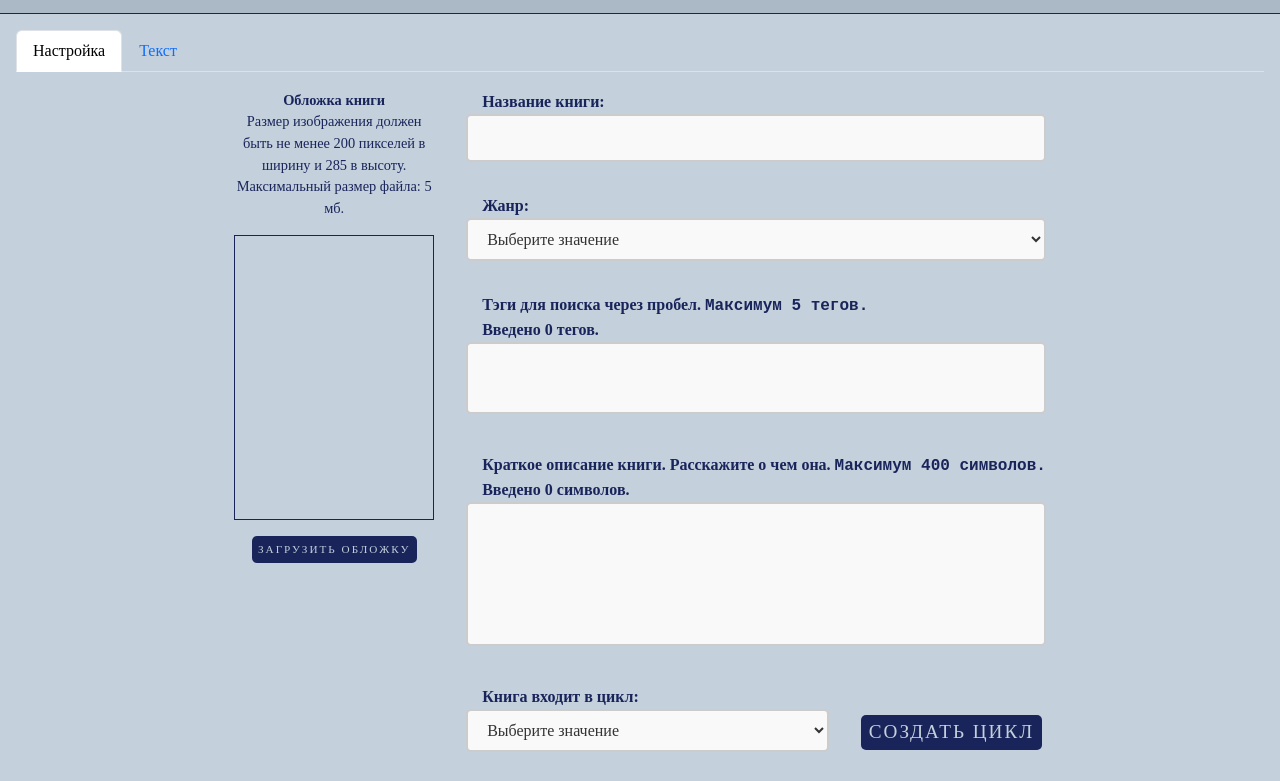
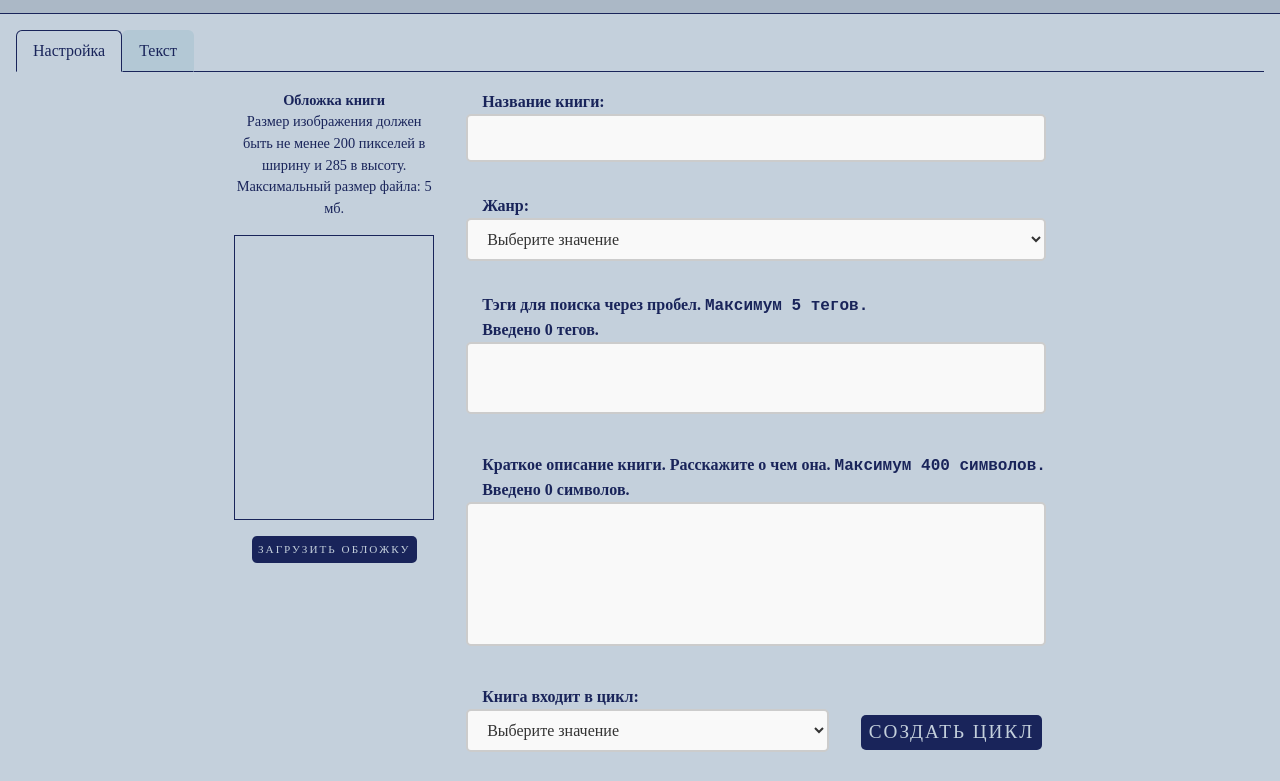
Before and after one commit to viktorg78/book, a website: page www/app/html-parts/pages/addBook.html in a window 1280 px wide. Shown: the part 84-865 px from the top of the page. Drawn offline with nearby package versions, Linux system fonts and the light colour scheme; files that its build step writes are made by us from their sources; files whose address does not match are found by name.

Commit message:
update addBook.html

```diff
--- a/www/app/sass/_tabNav.sass
+++ b/www/app/sass/_tabNav.sass
@@ -24,23 +24,26 @@
 .tab-nav
   display: flex
   flex-wrap: wrap
-  border-bottom: 1px solid #dee2e6
+  border-bottom: 1px solid #19245A
   margin-bottom: 1rem
   order: -1
   > label
     display: block
     padding: 0.5rem 1rem
-    color: #0d6efd
+    color: #19245A
     text-decoration: none
-    background: 0 0
+    background: #b3c8d5
+    //border: 1px solid transparent
+    //border-color: #19245A #19245A transparent
     border: 1px solid transparent
+    border-bottom-color: #19245A
     margin-bottom: -1px
     border-top-left-radius: 0.375rem
     border-top-right-radius: 0.375rem
     -webkit-appearance: button
     transition: color .15s ease-in-out,background-color .15s ease-in-out,border-color .15s ease-in-out
+    cursor: pointer
   > input[type="radio"]:checked + label
-    color: #000
-    background-color: #fff
-    border-color: #dee2e6 #dee2e6 #fff
-    cursor: default
+    color: #19245A
+    background-color: #c4d0dc
+    border-color: #19245A #19245A #c4d0dc
```
Also changed, not shown: www/app/html-parts/pages/addBook.html (+0 -2 lines).
